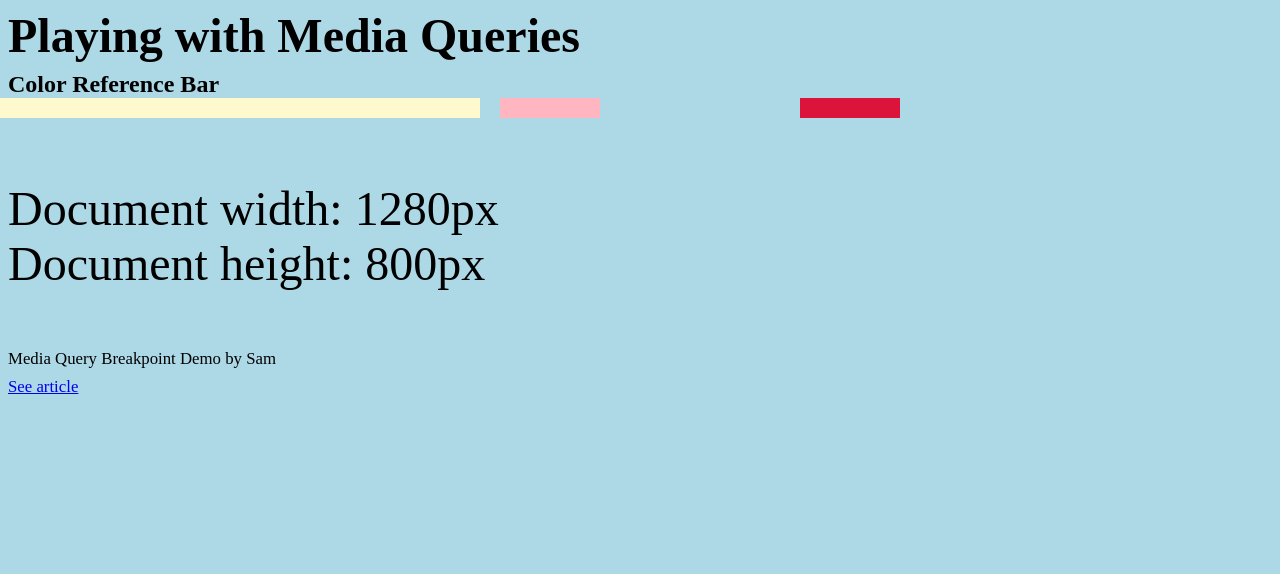
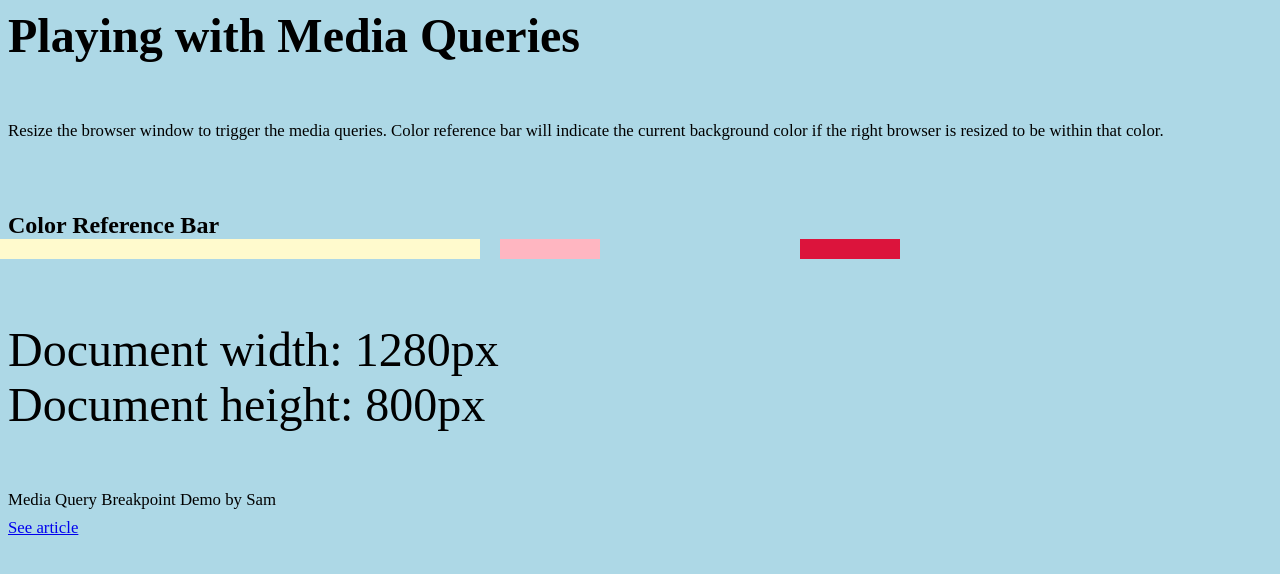
Before and after one commit to iamsammak/css-tricks, a plain HTML site: page media_query_breakpoints/index.html in a window 1280 px wide. Drawn offline with Linux system fonts and the light colour scheme.

Commit message:
color reference bar description

```diff
--- a/media_query_breakpoints/index.html
+++ b/media_query_breakpoints/index.html
@@ -12,6 +12,8 @@
   </head>
   <body>
     <h1>Playing with Media Queries</h1>
+    <p>Resize the browser window to trigger the media queries. Color reference bar will indicate the current background color if the right browser is resized to be within that color.</p>
+    <br>
     <h2>Color Reference Bar</h2>
     <div class="reference-bar">
       <div class="lemonchiffon"></div>
--- a/media_query_breakpoints/style.css
+++ b/media_query_breakpoints/style.css
@@ -49,7 +49,7 @@ h2 {
   margin: 8px;
 }
 
-p:first-of-type {
+p:nth-child(2n) {
   padding-top: 50px;
 }
 
```
